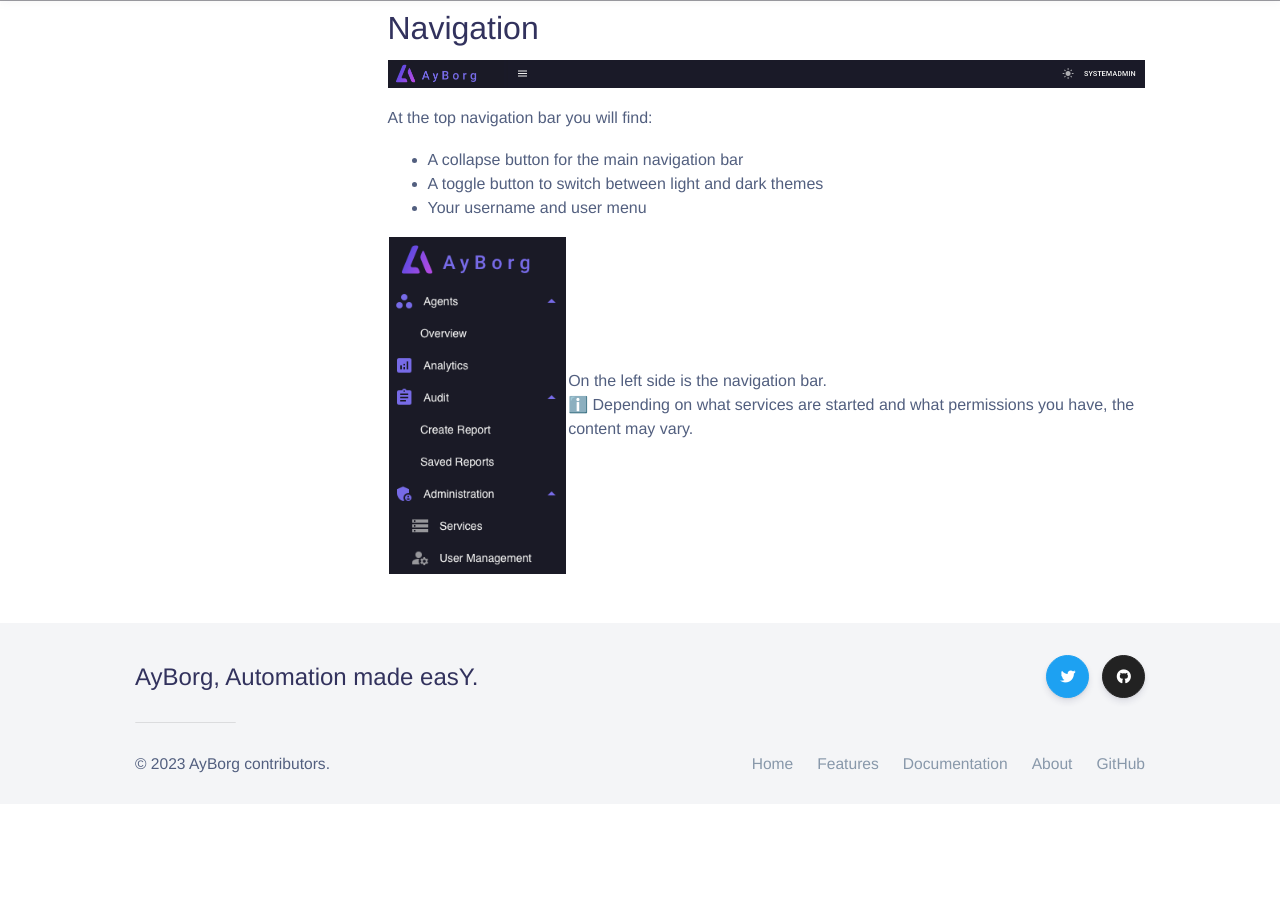
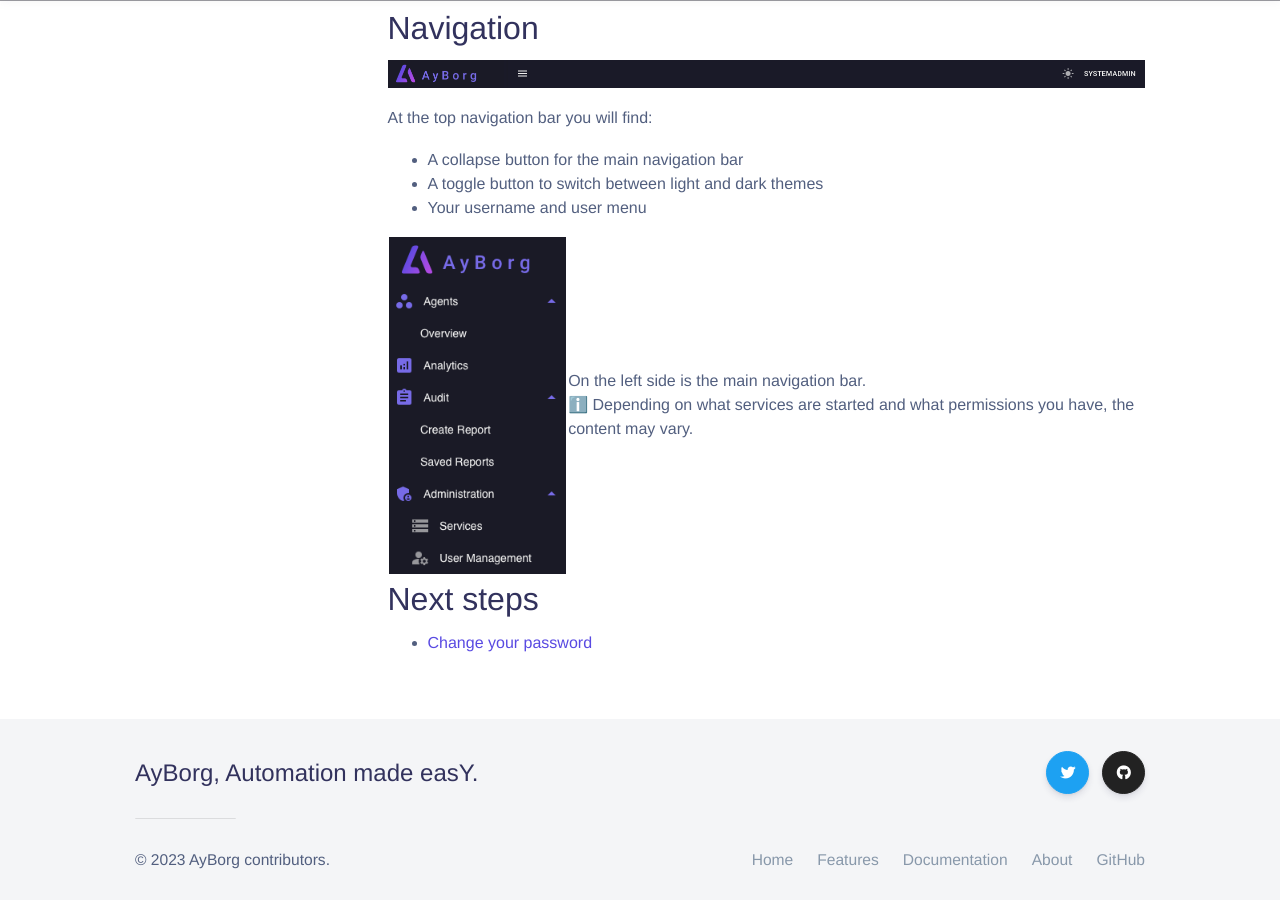
Before and after one commit to Source-Alchemists/AyBorg, a Jekyll site: the page built from _pages/docs/getting-started/first-start.md, in a window 1280 px wide and 900 px high, scrolled down 1151 px. Built offline with Jekyll 4.4.1, drawn with Linux system fonts in a browser that asks for light colours; nearby versions of some CDN libraries; before the commit the page ends 1955 px from its top, so only the background shows below that.

Commit message:
Change password docu

```diff
--- a/_data/sidebars/docs/getting_started.yml
+++ b/_data/sidebars/docs/getting_started.yml
@@ -4,3 +4,6 @@
 
 - title: First start
   url: /docs/getting-started/first-start
+
+- title: Change your password
+  url: /docs/getting-started/change-password
--- a/_includes/components/sidebars/docs/sidebar.html
+++ b/_includes/components/sidebars/docs/sidebar.html
@@ -1,4 +1,4 @@
-<div class="docs sidebar mt-6 mb-3">
+<div class="docs sidebar mt-6">
     <ul>
         {% for item in site.data.sidebars.docs.[page.sidebar].docs %}
         <li class="{% if {{site.baseurl}}{{item.url}} == page.url %}active{% endif %}"><a href="{{site.baseurl}}{{item.url}}">{{ item.title }}</a></li>
--- a/_pages/docs/getting-started/first-start.md
+++ b/_pages/docs/getting-started/first-start.md
@@ -32,4 +32,8 @@
 - A toggle button to switch between light and dark themes
 - Your username and user menu
 
-| ![Navigation Bar]({{site.baseurl}}/assets/img/docs/main-navigation-bar.png) |  On the left side is the navigation bar.<br/> ℹ️ Depending on what services are started and what permissions you have, the content may vary. |
+| ![Navigation Bar]({{site.baseurl}}/assets/img/docs/main-navigation-bar.png) |  On the left side is the main navigation bar.<br/> ℹ️ Depending on what services are started and what permissions you have, the content may vary. |
+
+## Next steps
+
+- [Change your password]({{site.baseurl}}/docs/getting-started/change-password)
```
Also changed, not shown: other parts of _pages/docs/getting-started/first-start.md (+1 -1 lines), _pages/docs/getting-started/change-password.md (added, +15 -0 lines), _pages/docs/getting-started/local.md (+1 -4 lines), assets/img/docs/change-password.png (added), assets/img/docs/user-menu.png (added).
